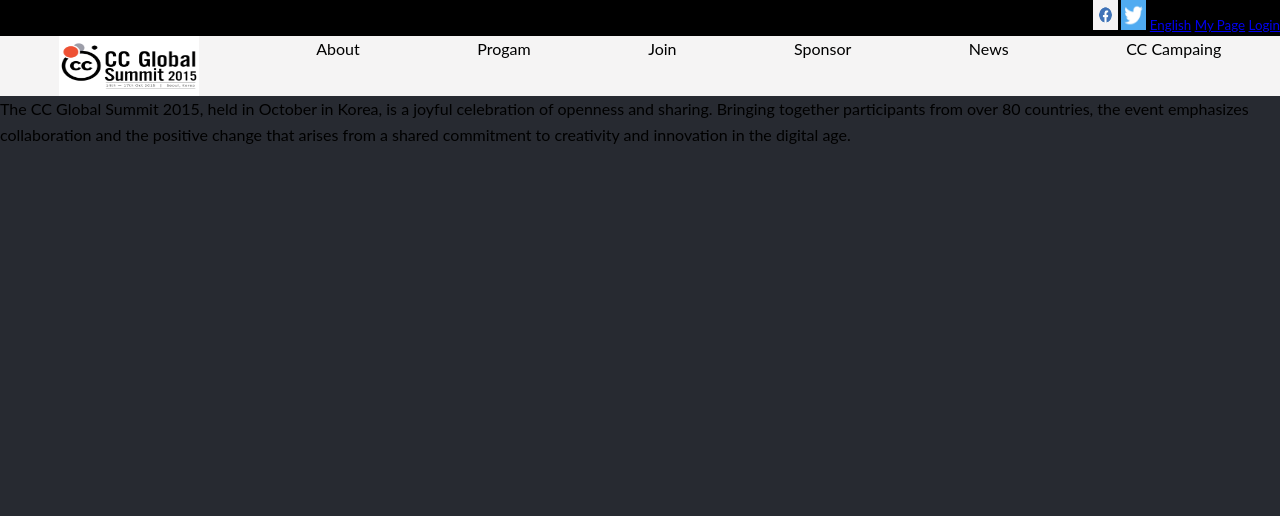
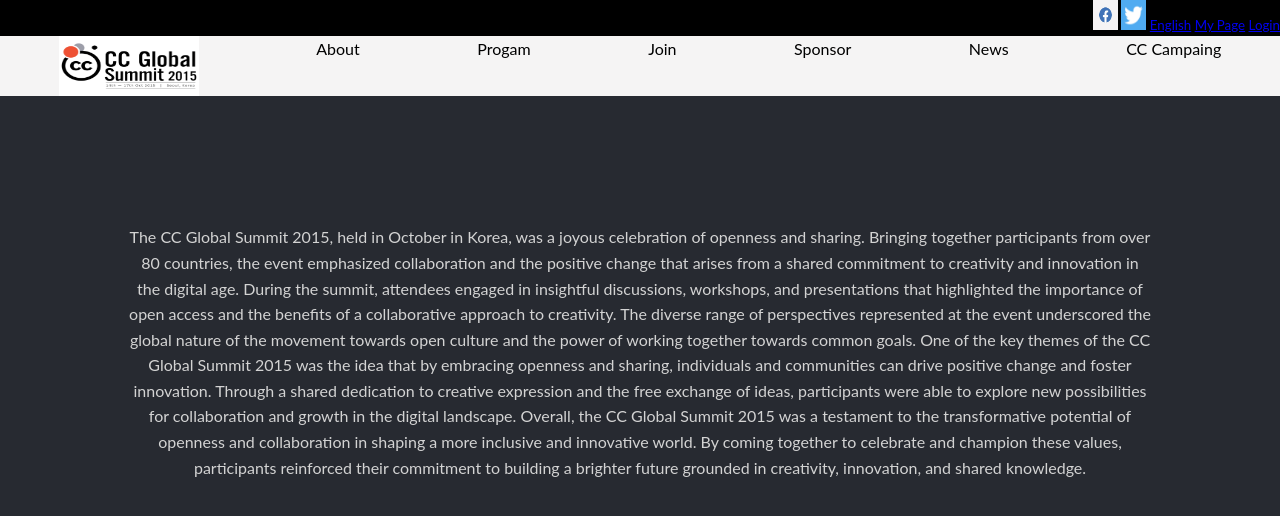
Before and after one commit to Felipemnmagalhaes/websitemicro, a plain HTML site: page about.html in a window 1280 px wide. Drawn offline with Linux system fonts and the light colour scheme.

Commit message:
last update 3

```diff
--- a/about.html
+++ b/about.html
@@ -4,7 +4,7 @@
     <title>Minha Página Responsiva</title>
     <link rel="stylesheet" href="style.css">
 </head>
-<body>
+<body class="about1">
     <header class="header1">
 
 
@@ -30,6 +30,13 @@
         </nav>
 
     </header>
-<body class="about">
-    <p>The CC Global Summit 2015, held in October in Korea, is a joyful celebration of openness and sharing. Bringing together participants from over 80 countries, the event emphasizes collaboration and the positive change that arises from a shared commitment to creativity and innovation in the digital age.</p>
+
+
+    <p class="about">The CC Global Summit 2015, held in October in Korea, was a joyous celebration of openness and sharing. Bringing together participants from over 80 countries, the event emphasized collaboration and the positive change that arises from a shared commitment to creativity and innovation in the digital age.
+
+        During the summit, attendees engaged in insightful discussions, workshops, and presentations that highlighted the importance of open access and the benefits of a collaborative approach to creativity. The diverse range of perspectives represented at the event underscored the global nature of the movement towards open culture and the power of working together towards common goals.
+
+        One of the key themes of the CC Global Summit 2015 was the idea that by embracing openness and sharing, individuals and communities can drive positive change and foster innovation. Through a shared dedication to creative expression and the free exchange of ideas, participants were able to explore new possibilities for collaboration and growth in the digital landscape.
+
+        Overall, the CC Global Summit 2015 was a testament to the transformative potential of openness and collaboration in shaping a more inclusive and innovative world. By coming together to celebrate and champion these values, participants reinforced their commitment to building a brighter future grounded in creativity, innovation, and shared knowledge.</p>
 </body>
--- a/style.css
+++ b/style.css
@@ -4,9 +4,7 @@
     padding: 0;
     box-sizing: border-box;
 }
-.about{
-    background-color: #272A31;
-}
+
 /* general style */
 body {
     font-family: 'Lato', sans-serif;
@@ -266,3 +264,13 @@ table{
     size: 100%;
 
 }
+.about{
+    text-align: center;
+    margin: 10%;
+    background-color: #272A31;
+    color: #D3D3D3;
+}
+.about1{
+
+    background-color: #272A31;
+}
```
